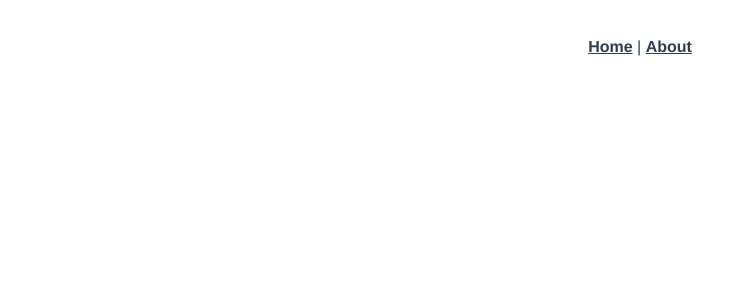
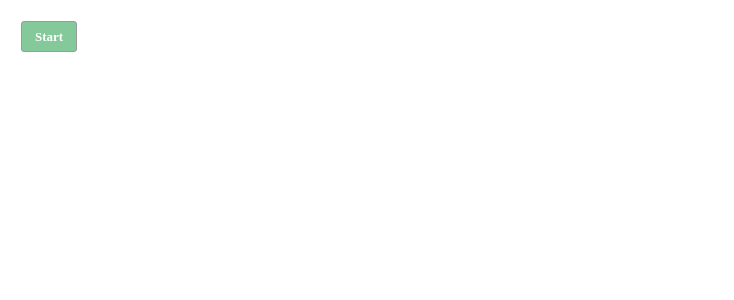
Before and after one commit to Samitier/lets-make-some-music-with-javascript, a Vue app: page /#/example1 in a window 1280 px wide. Shown: the top 300 px of the page, without its empty margins (0-734 px from the left). Built offline with nearby package versions, Linux system fonts and the light colour scheme.

Commit message:
setup & first example

```diff
--- a/package.json
+++ b/package.json
@@ -16,6 +16,7 @@
     "vuex": "^3.0.1"
   },
   "devDependencies": {
+    "@types/webaudioapi": "0.0.27",
     "@vue/cli-plugin-babel": "^3.0.4",
     "@vue/cli-plugin-pwa": "^3.0.4",
     "@vue/cli-plugin-typescript": "^3.0.4",
--- a/src/App.vue
+++ b/src/App.vue
@@ -1,25 +1,25 @@
 <template>
-  <div id="app">
-    <div id="nav">
-      <router-link to="/">Home</router-link> |
-      <router-link to="/about">About</router-link>
-    </div>
     <router-view/>
-  </div>
 </template>
+
+<script lang="ts">
+
+</script>
+
 <style lang="stylus">
-#app
-  font-family 'Avenir', Helvetica, Arial, sans-serif
-  -webkit-font-smoothing antialiased
-  -moz-osx-font-smoothing grayscale
-  text-align center
-  color #2c3e50
+.row
+	display flex
 
-#nav
-  padding 30px
-  a
-    font-weight bold
-    color #2c3e50
-    &.router-link-exact-active
-      color #42b983
+a
+	display inline-block
+	padding .5em 1em
+	margin 1em
+	background-color #83c99a
+	color white
+	border 1px solid darken(#c1c1c1, 20%)
+	border-radius 3px
+	font-size 13px
+	font-weight bold
+	cursor pointer
+	user-select none
 </style>
--- a/src/components/HelloWorld.vue
+++ /dev/null
@@ -1,58 +0,0 @@
-<template>
-  <div class="hello">
-    <h1>{{ msg }}</h1>
-    <p>
-      For guide and recipes on how to configure / customize this project,<br>
-      check out the
-      <a href="https://cli.vuejs.org" target="_blank" rel="noopener">vue-cli documentation</a>.
-    </p>
-    <h3>Installed CLI Plugins</h3>
-    <ul>
-      <li><a href="https://github.com/vuejs/vue-cli/tree/dev/packages/%40vue/cli-plugin-babel" target="_blank" rel="noopener">babel</a></li>
-      <li><a href="https://github.com/vuejs/vue-cli/tree/dev/packages/%40vue/cli-plugin-pwa" target="_blank" rel="noopener">pwa</a></li>
-      <li><a href="https://github.com/vuejs/vue-cli/tree/dev/packages/%40vue/cli-plugin-typescript" target="_blank" rel="noopener">typescript</a></li>
-    </ul>
-    <h3>Essential Links</h3>
-    <ul>
-      <li><a href="https://vuejs.org" target="_blank" rel="noopener">Core Docs</a></li>
-      <li><a href="https://forum.vuejs.org" target="_blank" rel="noopener">Forum</a></li>
-      <li><a href="https://chat.vuejs.org" target="_blank" rel="noopener">Community Chat</a></li>
-      <li><a href="https://twitter.com/vuejs" target="_blank" rel="noopener">Twitter</a></li>
-      <li><a href="https://news.vuejs.org" target="_blank" rel="noopener">News</a></li>
-    </ul>
-    <h3>Ecosystem</h3>
-    <ul>
-      <li><a href="https://router.vuejs.org" target="_blank" rel="noopener">vue-router</a></li>
-      <li><a href="https://vuex.vuejs.org" target="_blank" rel="noopener">vuex</a></li>
-      <li><a href="https://github.com/vuejs/vue-devtools#vue-devtools" target="_blank" rel="noopener">vue-devtools</a></li>
-      <li><a href="https://vue-loader.vuejs.org" target="_blank" rel="noopener">vue-loader</a></li>
-      <li><a href="https://github.com/vuejs/awesome-vue" target="_blank" rel="noopener">awesome-vue</a></li>
-    </ul>
-  </div>
-</template>
-
-<script lang="ts">
-import { Component, Prop, Vue } from 'vue-property-decorator';
-
-@Component
-export default class HelloWorld extends Vue {
-  @Prop() private msg!: string;
-}
-</script>
-
-<!-- Add "scoped" attribute to limit CSS to this component only -->
-<style scoped lang="stylus">
-h3
-  margin 40px 0 0
-
-ul
-  list-style-type none
-  padding 0
-
-li
-  display inline-block
-  margin 0 10px
-
-a
-  color #42b983
-</style>
--- a/src/main.ts
+++ b/src/main.ts
@@ -1,13 +1,13 @@
-import Vue from 'vue';
-import App from './App.vue';
-import router from './router';
-import store from './store';
-import './registerServiceWorker';
+import Vue from "vue"
+import App from "./app.vue"
+import router from "./router"
+import store from "./store"
+import "./registerServiceWorker"
 
-Vue.config.productionTip = false;
+Vue.config.productionTip = false
 
 new Vue({
-  router,
-  store,
-  render: (h) => h(App),
-}).$mount('#app');
+	router,
+	store,
+	render: h => h(App)
+}).$mount("#app")
--- a/src/router.ts
+++ b/src/router.ts
@@ -1,23 +1,23 @@
-import Vue from 'vue';
-import Router from 'vue-router';
-import Home from './views/Home.vue';
+import Vue from "vue"
+import Router from "vue-router"
+import Home from "./views/home.vue"
 
-Vue.use(Router);
+Vue.use(Router)
 
 export default new Router({
 	routes: [
 		{
-      path: '/',
-      name: 'home',
-      component: Home,
+			path: "/",
+			name: "home",
+			component: Home
 		},
 		{
-      path: '/about',
-      name: 'about',
+			path: "/example1",
+			name: "example1",
 			// route level code-splitting
 			// this generates a separate chunk (about.[hash].js) for this route
 			// which is lazy-loaded when the route is visited.
-      component: () => import(/* webpackChunkName: "about" */ './views/About.vue'),
+			component: () => import(/* webpackChunkName: "about" */ "./views/example1/example1.vue"),
 		},
-  ],
-});
+	]
+})
--- a/src/store.ts
+++ b/src/store.ts
@@ -1,16 +1,10 @@
-import Vue from 'vue';
-import Vuex from 'vuex';
+import Vue from "vue"
+import Vuex from "vuex"
 
-Vue.use(Vuex);
+Vue.use(Vuex)
 
 export default new Vuex.Store({
-  state: {
-
-  },
-  mutations: {
-
-  },
-  actions: {
-
-  },
-});
+	state: {},
+	mutations: {},
+	actions: {}
+})
--- a/src/views/About.vue
+++ /dev/null
@@ -1,5 +0,0 @@
-<template>
-  <div class="about">
-    <h1>This is an about page</h1>
-  </div>
-</template>
--- a/src/views/Home.vue
+++ b/src/views/Home.vue
@@ -1,18 +1,13 @@
 <template>
-  <div class="home">
-    <img alt="Vue logo" src="../assets/logo.png">
-    <HelloWorld msg="Welcome to Your Vue.js + TypeScript App"/>
-  </div>
+	<div class="home">
+		<img alt="Vue logo" src="../assets/logo.png">
+		<HelloWorld msg="Welcome to Your Vue.js + TypeScript App" />
+	</div>
 </template>
 
 <script lang="ts">
-import { Component, Vue } from 'vue-property-decorator';
-import HelloWorld from '@/components/HelloWorld.vue'; // @ is an alias to /src
+import { Component, Vue } from "vue-property-decorator"
 
-@Component({
-  components: {
-    HelloWorld,
-  },
-})
+@Component
 export default class Home extends Vue {}
 </script>
--- /dev/null
+++ b/src/views/example1/example1.vue
@@ -0,0 +1,39 @@
+<template>
+<div class="row">
+	<a @click="onToggleOscillator">
+		{{ oscillator.isPlaying ? 'Stop' : 'Start' }}
+	</a>
+	<input
+		v-if="oscillator.isPlaying"
+		type="range"
+		min="40"
+		max="700"
+		step="0.1"
+		v-model="frequency"
+	>
+</div>
+</template>
+
+<script lang="ts">
+import { Component, Vue } from "vue-property-decorator"
+import Oscillator from "./oscillator"
+
+@Component
+export default class Example1 extends Vue {
+
+	context = new AudioContext()
+	oscillator = new Oscillator(this.context, "triangle")
+
+	get frequency() { return this.oscillator.getFrequency() }
+	set frequency(f) { this.oscillator.setFrequency(f) }
+
+	onToggleOscillator() {
+		if (this.oscillator.isPlaying) this.oscillator.stop()
+		else this.oscillator.start()
+	}
+}
+</script>
+
+<style scoped lang="stylus">
+
+</style>
--- /dev/null
+++ b/src/views/example1/oscillator.ts
@@ -0,0 +1,37 @@
+export default class Oscillator {
+
+	oscillator!: OscillatorNode
+	isPlaying = false
+
+	constructor(
+		private context: AudioContext,
+		private type: OscillatorType = "sine"
+	) {
+		this.init()
+	}
+
+	start() {
+		this.isPlaying = true
+		this.oscillator.start()
+	}
+
+	stop() {
+		this.isPlaying = false
+		this.oscillator.stop()
+		this.init()
+	}
+
+	setFrequency(frequency: number) {
+		this.oscillator.frequency.value = frequency
+	}
+
+	getFrequency() {
+		return this.oscillator.frequency.value
+	}
+
+	private init() {
+		this.oscillator = this.context.createOscillator()
+		this.oscillator.type = this.type
+		this.oscillator.connect(this.context.destination)
+	}
+}
```
Also changed, not shown: src/registerServiceWorker.ts (+13 -11 lines), tslint.json (+11 -4 lines), 2 other files (tests, documents, lock files or other folders). Lines whose indentation alone changed are shown as unchanged.
